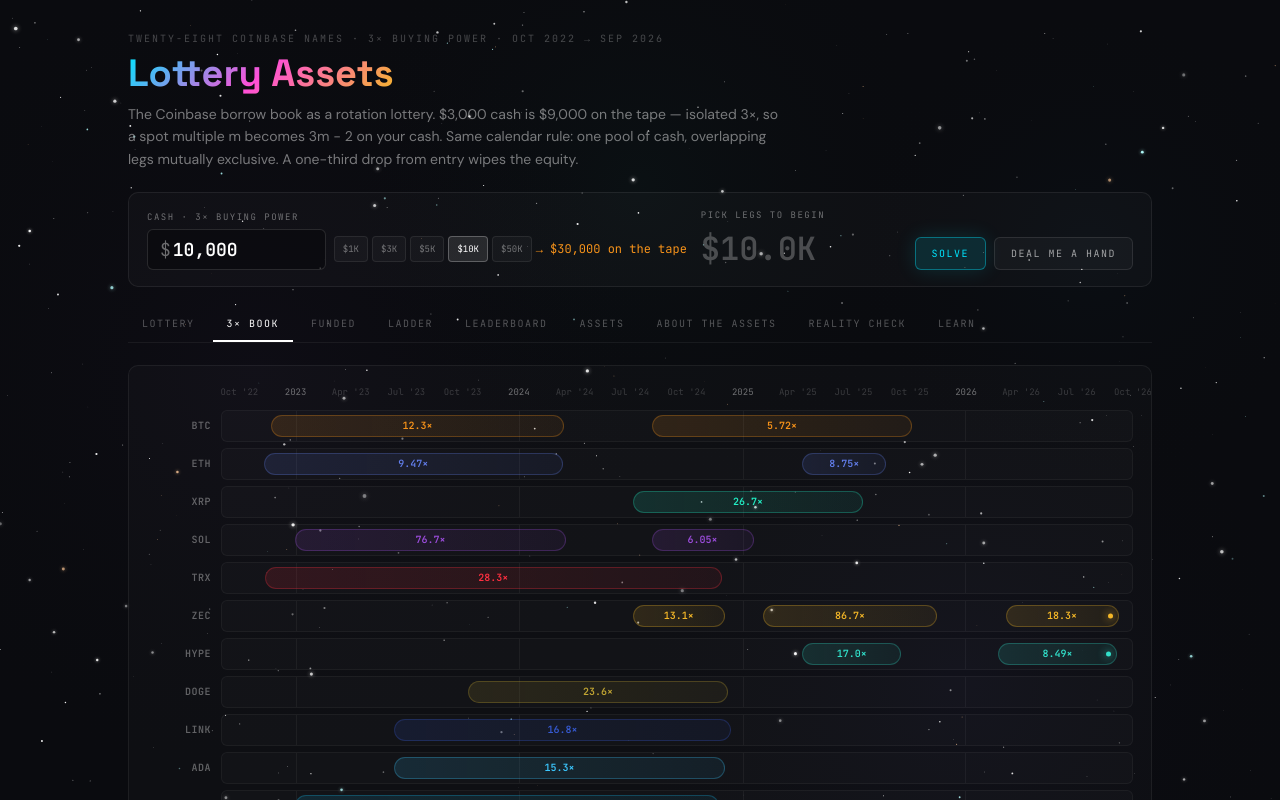
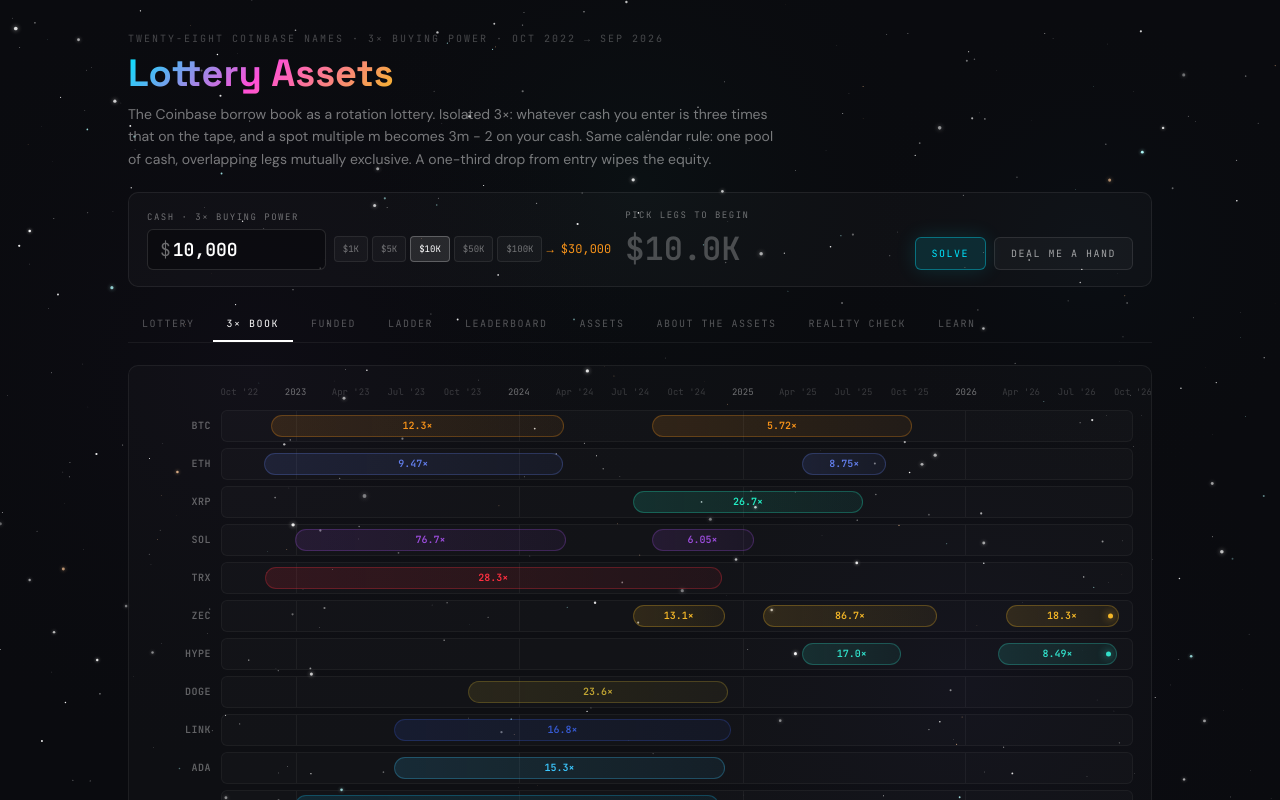
Before and after one commit to newanforbi/lottery-assets, a React (Vite) app: page / in a window 1280 px wide. Both pictures are taken after a click on the tab "3× BOOK". Shown: the top 800 px of the page. Built offline with nearby package versions, Linux system fonts and the light colour scheme.

Commit message:
Scale 3× buying power off the current cash figure
No special $3K example. The book tab multiplies whatever
starting capital is in the box.

Co-authored-by: newanforbi <newanforbi@users.noreply.github.com>

```diff
--- a/src/App.jsx
+++ b/src/App.jsx
@@ -39,7 +39,7 @@ const COPY = {
   leverage: {
     eyebrow: "Twenty-eight Coinbase names · 3× buying power · Oct 2022 → Sep 2026",
     blurb:
-      "The Coinbase borrow book as a rotation lottery. $3,000 cash is $9,000 on the tape — isolated 3×, so a spot multiple m becomes 3m − 2 on your cash. Same calendar rule: one pool of cash, overlapping legs mutually exclusive. A one-third drop from entry wipes the equity.",
+      "The Coinbase borrow book as a rotation lottery. Isolated 3×: whatever cash you enter is three times that on the tape, and a spot multiple m becomes 3m − 2 on your cash. Same calendar rule: one pool of cash, overlapping legs mutually exclusive. A one-third drop from entry wipes the equity.",
   },
   funded: {
     eyebrow: "Kraken Funded · $10K challenge · +12% pass · −3% fail",
@@ -196,7 +196,7 @@ export default function App() {
                   />
                 </div>
                 <div style={{ display: "flex", gap: 4, alignItems: "center", flexWrap: "wrap" }}>
-                  {(tab === "leverage" ? [1000, 3000, 5000, 10000, 50000] : PRESETS).map((p) => (
+                  {PRESETS.map((p) => (
                     <button
                       key={p}
                       onClick={() => setPreset(p)}
@@ -212,7 +212,7 @@ export default function App() {
                   ))}
                   {tab === "leverage" && (
                     <span style={{ fontFamily: MONO, fontSize: 12, color: "#F7931A", whiteSpace: "nowrap" }}>
-                      → {formatFull(capital * BOOK_LEVERAGE)} on the tape
+                      → {formatFull(capital * BOOK_LEVERAGE)}
                     </span>
                   )}
                 </div>
--- a/src/components/ExchangeBook.jsx
+++ b/src/components/ExchangeBook.jsx
@@ -1,10 +1,12 @@
 import { useMemo } from "react";
-import { BOOK_TRADEABLE } from "../data/exchangeBook.js";
+import { BOOK_LEVERAGE, BOOK_TRADEABLE } from "../data/exchangeBook.js";
 import { buildBookLegs } from "../engine/leverage.js";
+import { formatFull } from "../ui/format.js";
 import Timeline from "./Timeline.jsx";
 
 export default function ExchangeBook({ chain, setChain, capital }) {
-  const legs = useMemo(() => buildBookLegs(3), []);
+  const legs = useMemo(() => buildBookLegs(BOOK_LEVERAGE), []);
+  const buyingPower = capital * BOOK_LEVERAGE;
 
   return (
     <Timeline
@@ -13,7 +15,7 @@ export default function ExchangeBook({ chain, setChain, capital }) {
       chain={chain}
       setChain={setChain}
       capital={capital}
-      emptyHint="Click any bar to start a chain. $3,000 cash buys $9,000 of the coin — isolated 3×, so a 2× spot move is 4× on your cash (3m − 2). Overlapping legs fade out. A one-third drop from entry wipes the equity. Listing-month prints are already stripped."
+      emptyHint={`Click any bar to start a chain. ${formatFull(capital)} cash buys ${formatFull(buyingPower)} of the coin — isolated ${BOOK_LEVERAGE}×, so a 2× spot move is 4× on your cash (${BOOK_LEVERAGE}m − ${BOOK_LEVERAGE - 1}). Overlapping legs fade out. A one-third drop from entry wipes the equity. Listing-month prints are already stripped.`}
     />
   );
 }
```
Also changed, not shown: 1 other file (tests, documents, lock files or other folders).
